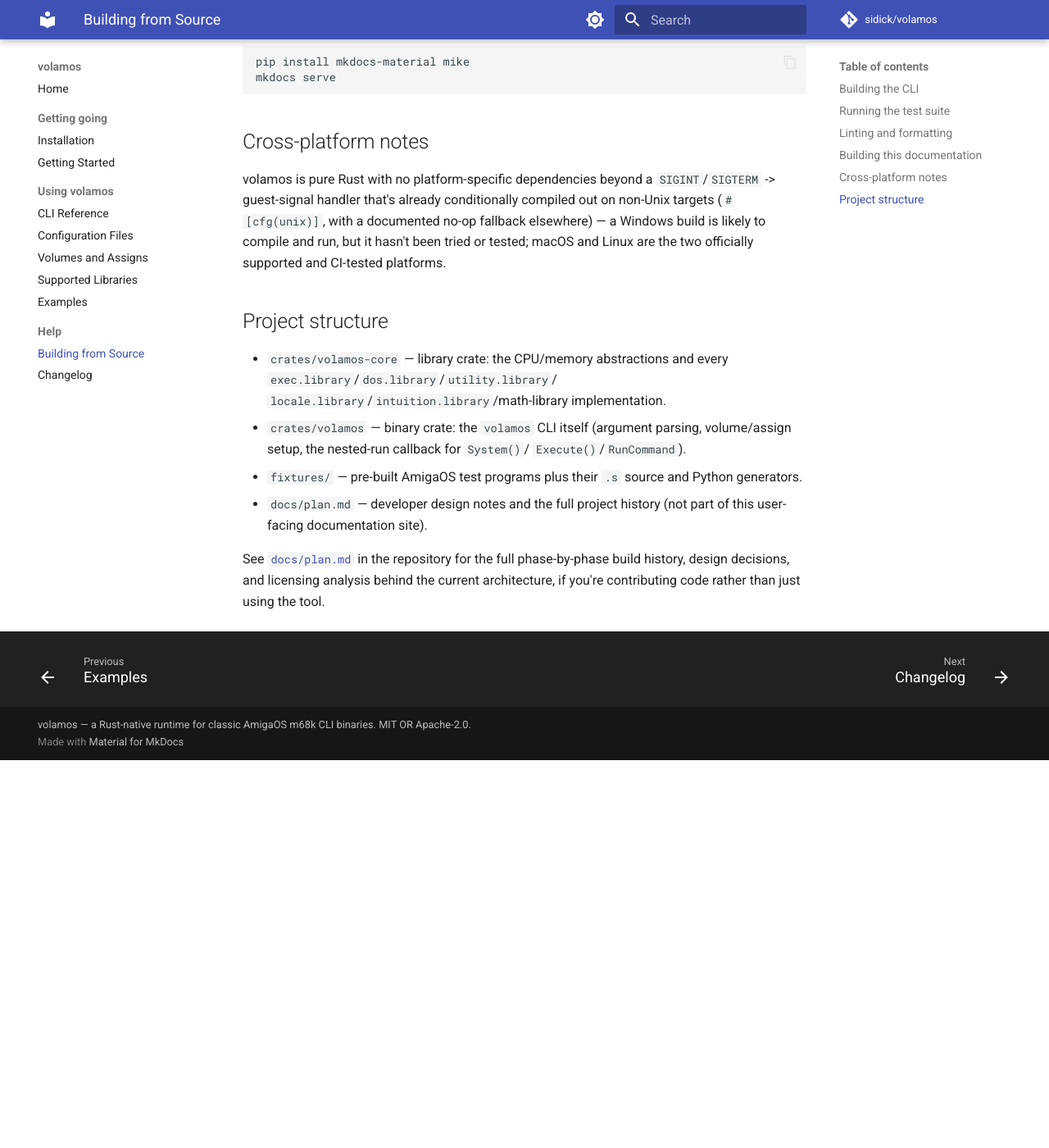
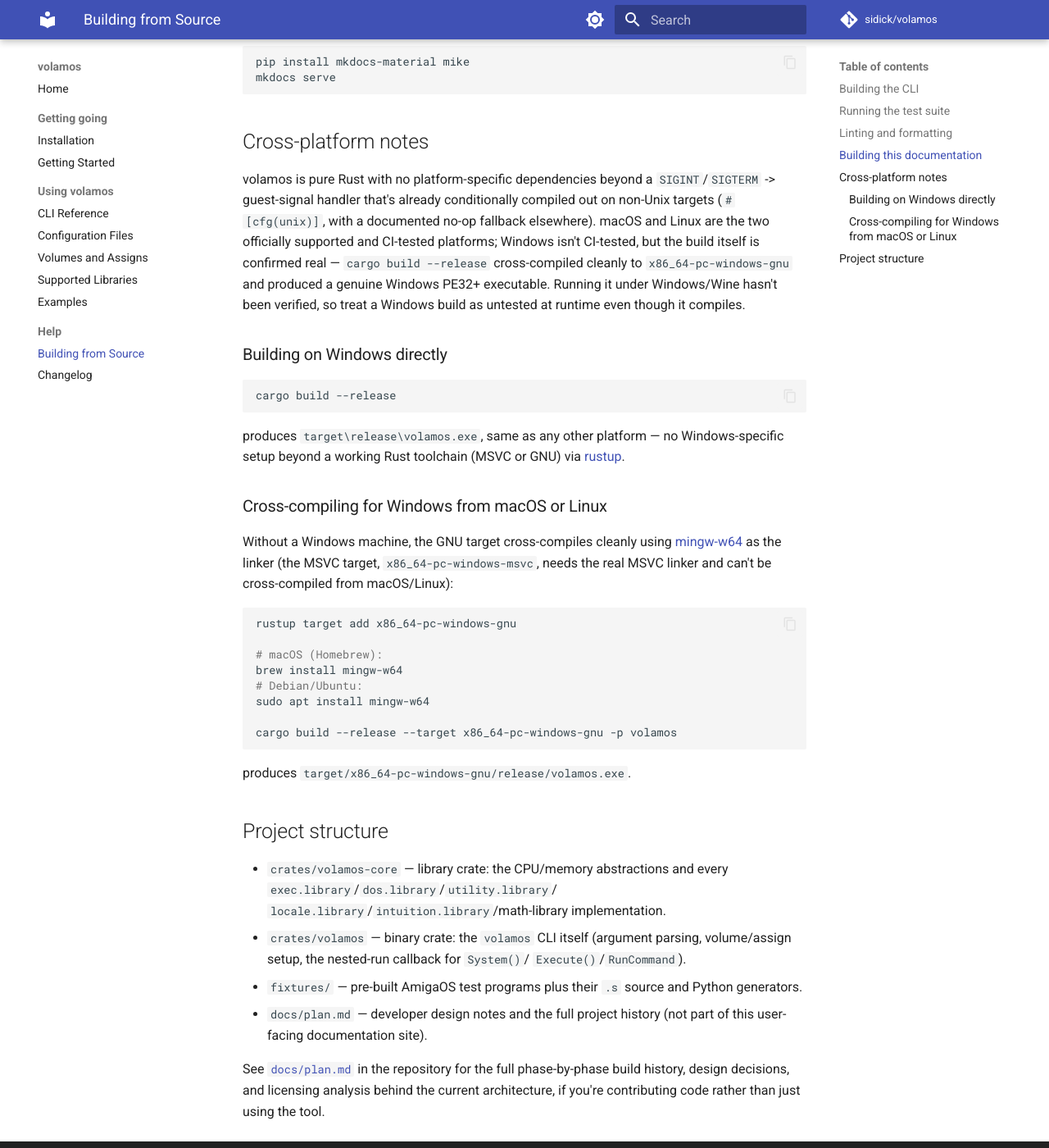
Before and after one commit to sidick/volamos, an MkDocs documentation site: the page built from userdocs/Building-from-Source.md, in a window 1280 px wide and 1400 px high, scrolled down 1171 px. Shown: the whole window at 82% size. Built offline with MkDocs 1.6.1 and Material for MkDocs 9.7.7, drawn with Linux system fonts in a browser that asks for light colours; comment, search, counter and statistics services are not loaded; the version menu is left out; before the commit the page ends 2098 px from its top, so only the background shows below that.

Commit message:
Add verified Windows build instructions
Actually tried it rather than repeating the earlier "likely works,
never tried" hedge: cargo build --release --target
x86_64-pc-windows-gnu -p volamos (via rustup target add +
mingw-w64 for the linker) compiles cleanly and produces a genuine
Windows PE32+ executable. Documented both native-Windows and
cross-compile-from-macOS/Linux recipes. Runtime behavior is still
unverified (no Wine testing) and documented honestly as such.

Co-Authored-By: Claude Sonnet 5 <noreply@anthropic.com>
Claude-Session: https://claude.ai/code/session_01DcNkkQZYhXwN7FemtJMfzQ

````diff
--- a/userdocs/Building-from-Source.md
+++ b/userdocs/Building-from-Source.md
@@ -62,9 +62,42 @@ mkdocs serve
 volamos is pure Rust with no platform-specific dependencies beyond a
 `SIGINT`/`SIGTERM` -> guest-signal handler that's already conditionally
 compiled out on non-Unix targets (`#[cfg(unix)]`, with a documented
-no-op fallback elsewhere) — a Windows build is likely to compile and
-run, but it hasn't been tried or tested; macOS and Linux are the two
-officially supported and CI-tested platforms.
+no-op fallback elsewhere). macOS and Linux are the two officially
+supported and CI-tested platforms; Windows isn't CI-tested, but the
+build itself is confirmed real — `cargo build --release` cross-compiled
+cleanly to `x86_64-pc-windows-gnu` and produced a genuine Windows PE32+
+executable. Running it under Windows/Wine hasn't been verified, so
+treat a Windows build as untested at runtime even though it compiles.
+
+### Building on Windows directly
+
+```sh
+cargo build --release
+```
+
+produces `target\release\volamos.exe`, same as any other platform —
+no Windows-specific setup beyond a working Rust toolchain (MSVC or GNU)
+via [rustup](https://rustup.rs).
+
+### Cross-compiling for Windows from macOS or Linux
+
+Without a Windows machine, the GNU target cross-compiles cleanly using
+[mingw-w64](https://www.mingw-w64.org/) as the linker (the MSVC target,
+`x86_64-pc-windows-msvc`, needs the real MSVC linker and can't be
+cross-compiled from macOS/Linux):
+
+```sh
+rustup target add x86_64-pc-windows-gnu
+
+# macOS (Homebrew):
+brew install mingw-w64
+# Debian/Ubuntu:
+sudo apt install mingw-w64
+
+cargo build --release --target x86_64-pc-windows-gnu -p volamos
+```
+
+produces `target/x86_64-pc-windows-gnu/release/volamos.exe`.
 
 ## Project structure
 
````
Also changed, not shown: README.md (+5 -1 lines), docs/plan.md (+18 -0 lines), userdocs/Installation.md (+7 -6 lines).
